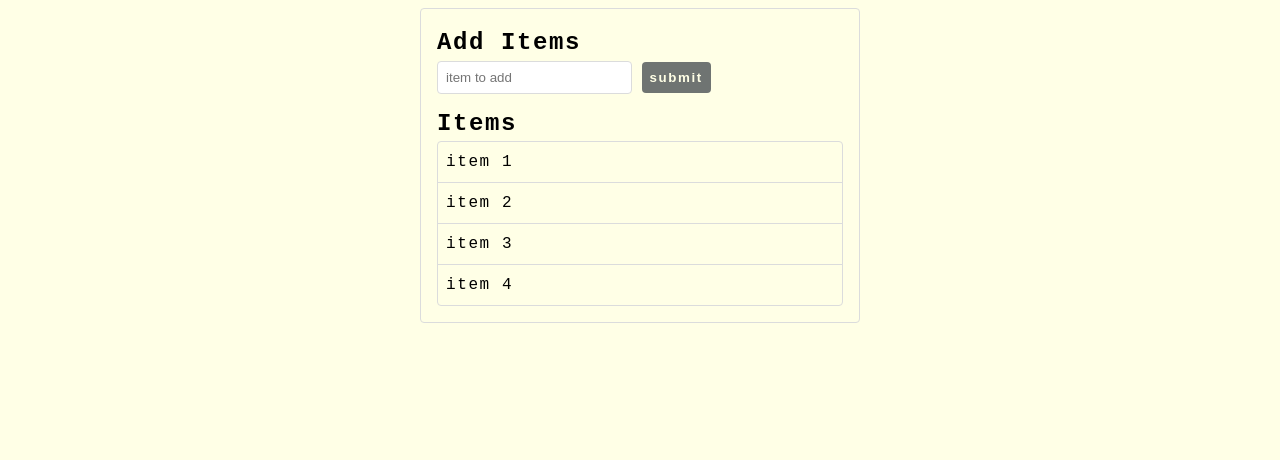
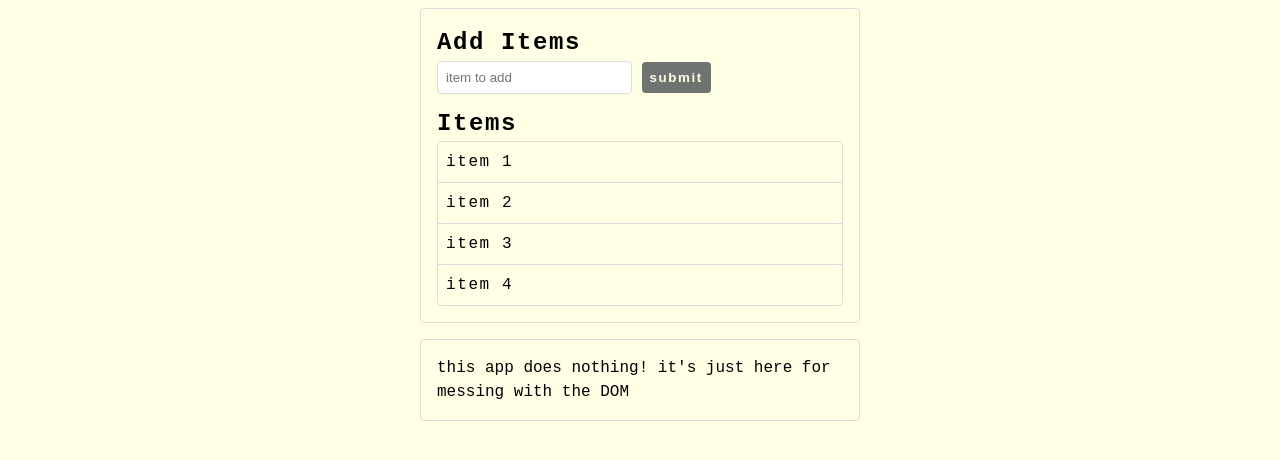
Before and after one commit to Fishbite/domCCP1, a plain HTML site: page index.html in a window 1280 px wide. Shown: the part 72-532 px from the top of the page. Drawn offline with Linux system fonts and the light colour scheme.

Commit message:
added a note on the page to say 'this app does nothing!'

```diff
--- a/index.html
+++ b/index.html
@@ -27,6 +27,9 @@
         <li class="list-group-item">item 4</li>
       </ul>
     </div>
+    <p id="note">
+      this app does nothing! it's just here for messing with the DOM
+    </p>
     <script src="./scripts/dom.js"></script>
   </body>
 </html>
--- a/styles/main.css
+++ b/styles/main.css
@@ -64,7 +64,8 @@ h2 {
   padding-left: 2rem;
 }
 
-.form-container {
+.form-container,
+#note {
   width: 80vw;
   margin: 1rem auto 0;
   max-width: 440px;
```
